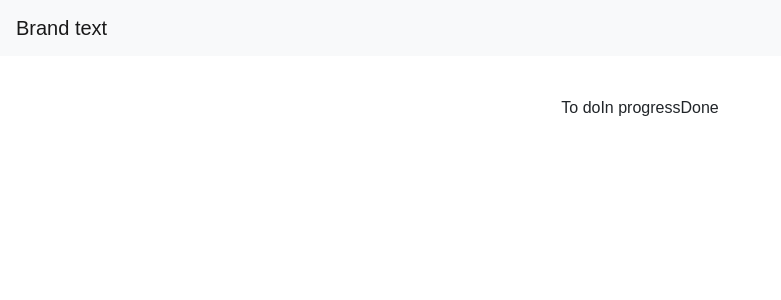
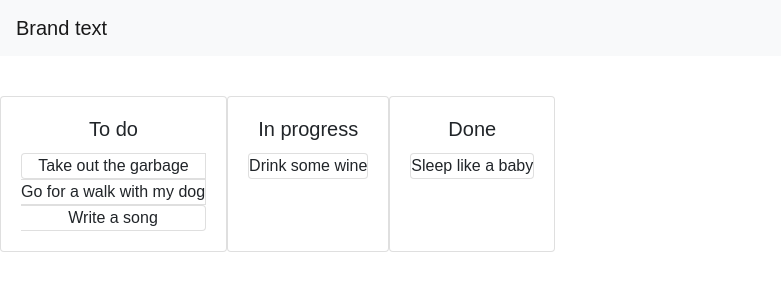
Before and after one commit to jessicaseo83/kanban, a React (Create React App) app: page / in a window 1280 px wide. Shown: the top 300 px of the page, without its empty margins (0-781 px from the left). Built offline with nearby package versions, Linux system fonts and the light colour scheme.

Commit message:
Implement drag and drop feature

```diff
--- a/src/App.js
+++ b/src/App.js
@@ -2,19 +2,87 @@ import React, { useState } from 'react';
 import Header from './components/Navbar';
 import './styles/index.css';
 import initialData from './data/Initialdata';
+import Column from './components/Column';
+import { DragDropContext } from 'react-beautiful-dnd';
+
 
 function App() {
   const [ data, setData ] = useState(initialData);
-  const columns = data.columnOrder.map(columnId => {
-    const column = data.columns[columnId];
-    const tasks = column.taskIds.map(taskId => data.tasks[taskId])
 
-    return column.title;
-  })
+  const onDragEnd = (result) => {
+    const { destination, source, draggableId } = result;
+
+    if(!destination) {
+      return;
+    }
+    if (destination.droppableId === source.droppableId && destination.index === source.index) {
+      return;
+    }
+
+    const start = data.columns[source.droppableId];
+    const finish = data.columns[destination.droppableId];
+
+    if (start === finish) {
+      const newTaskIds = Array.from(start.taskIds);
+        newTaskIds.splice(source.index, 1);
+        newTaskIds.splice(destination.index, 0, draggableId);
+
+        const newColumn = {
+          ...start,
+          taskIds: newTaskIds,
+        };
+
+        const newData = {
+          ...data,
+          columns: {
+            ...data.columns,
+            [newColumn.id]: newColumn,
+          }
+        }
+
+        setData(newData);
+        return;
+    }
+
+    //Move to another column
+    const startTaskIds = Array.from(start.taskIds);
+    startTaskIds.splice(source.index, 1);
+    const newStart = {
+      ...start,
+      taskIds: startTaskIds,
+    }
+
+    const finishTaskIds = Array.from(finish.taskIds);
+    finishTaskIds.splice(destination.index, 0, draggableId);
+    const newFinish = {
+      ...finish,
+      taskIds: finishTaskIds,
+    }
+
+    const newData = {
+      ...data,
+      columns: {
+        ...data.columns,
+        [newStart.id]: newStart,
+        [newFinish.id]: newFinish,
+      }
+    }
+    setData(newData);
+  }
+
   return (
     <div className="App">
       <Header />
-      {columns}
+      <DragDropContext onDragEnd={onDragEnd}>
+        <div style={{display: "flex"}} >
+          {data.columnOrder.map(columnId => {
+            const column = data.columns[columnId];
+            const tasks = column.taskIds.map(taskId => data.tasks[taskId])
+
+            return <Column key={column.id} column={column} tasks={tasks} />
+          })}
+        </div>
+      </DragDropContext>
     </div>
   );
 }
```
